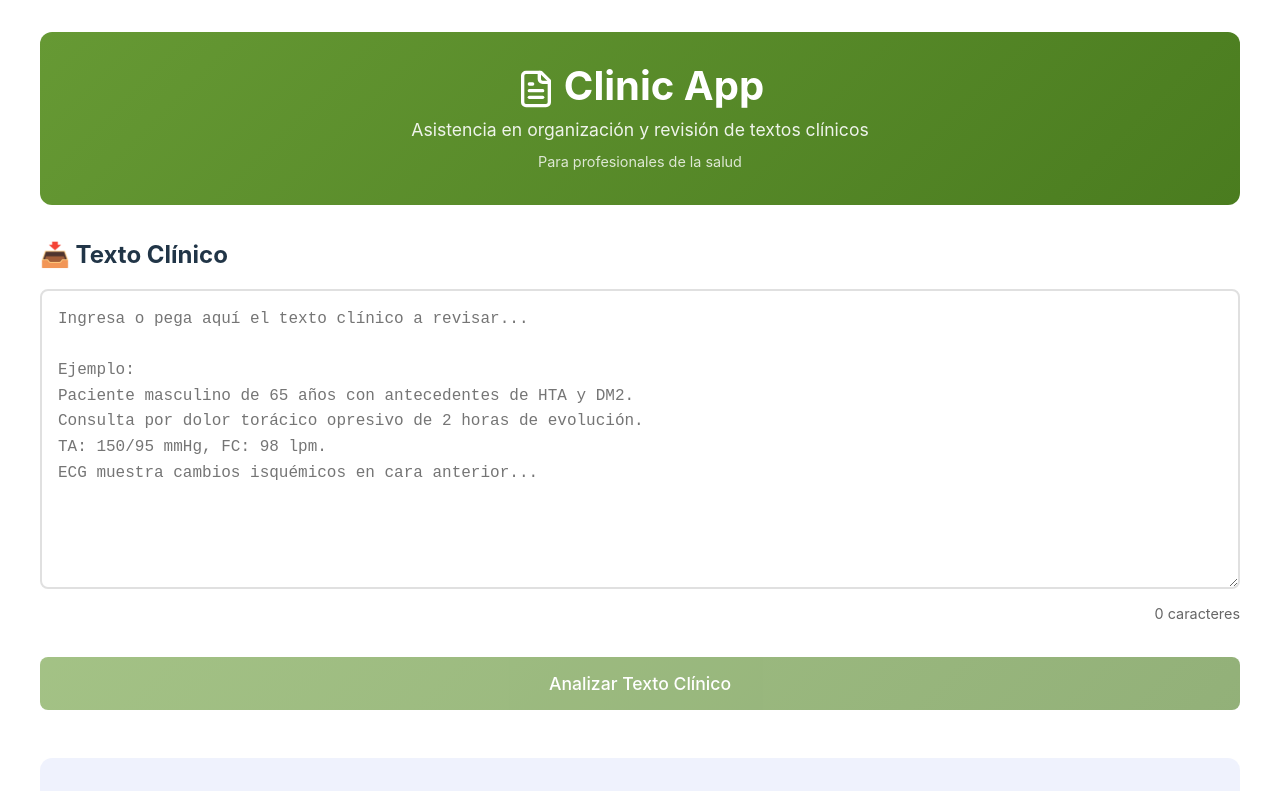
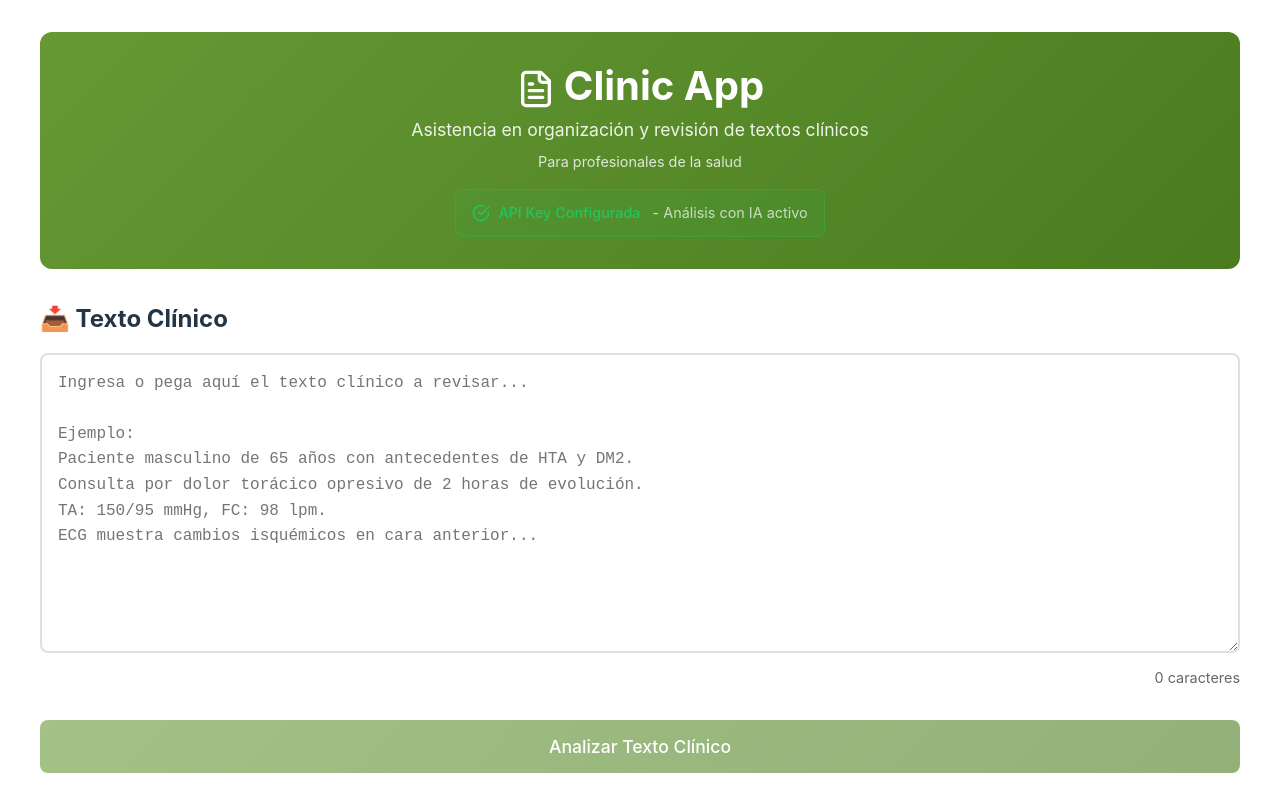
Before and after one commit to rodridega/clinic-app, a React (Vite) app: page / in a window 1280 px wide. Shown: the top 791 px of the page. Built offline with nearby package versions, Linux system fonts and the light colour scheme; no server answers.

Commit message:
Add API status indicator and capitalize text in ClinicalReviewResults component

```diff
--- a/src/App.tsx
+++ b/src/App.tsx
@@ -1,5 +1,5 @@
 import { useState } from 'react';
-import { FileText, Loader2 } from 'lucide-react';
+import { FileText, Loader2, CheckCircle, AlertCircle } from 'lucide-react';
 import { ClinicalReviewResults } from './components/ClinicalReviewResults';
 import { clinicalAnalysisService } from './services/clinicalAnalysis';
 import type { ClinicalReview } from './types/clinical';
@@ -57,6 +57,37 @@ function App() {
                 <p style={{ fontSize: '0.9rem', marginTop: '0.5rem', opacity: 0.8 }}>
                     Para profesionales de la salud
                 </p>
+
+                {/* API Status Indicator */}
+                <div style={{
+                    marginTop: '1rem',
+                    padding: '0.75rem 1rem',
+                    borderRadius: '8px',
+                    display: 'inline-flex',
+                    alignItems: 'center',
+                    gap: '0.5rem',
+                    background: clinicalAnalysisService.isApiKeyConfigured()
+                        ? 'rgba(34, 197, 94, 0.1)'
+                        : 'rgba(251, 146, 60, 0.1)',
+                    border: clinicalAnalysisService.isApiKeyConfigured()
+                        ? '1px solid rgba(34, 197, 94, 0.3)'
+                        : '1px solid rgba(251, 146, 60, 0.3)',
+                    fontSize: '0.9rem'
+                }}>
+                    {clinicalAnalysisService.isApiKeyConfigured() ? (
+                        <>
+                            <CheckCircle size={18} style={{ color: '#22c55e' }} />
+                            <span style={{ color: '#22c55e', fontWeight: 500 }}>API Key Configurada</span>
+                            <span style={{ opacity: 0.7, marginLeft: '0.25rem' }}>- Análisis con IA activo</span>
+                        </>
+                    ) : (
+                        <>
+                            <AlertCircle size={18} style={{ color: '#fb923c' }} />
+                            <span style={{ color: '#fb923c', fontWeight: 500 }}>API Key No Configurada</span>
+                            <span style={{ opacity: 0.7, marginLeft: '0.25rem' }}>- Usando modo demo</span>
+                        </>
+                    )}
+                </div>
             </header>
 
             {/* Input Section */}
--- a/src/components/ClinicalReviewResults.tsx
+++ b/src/components/ClinicalReviewResults.tsx
@@ -5,6 +5,12 @@ import type { ClinicalReview } from '../types/clinical';
 interface ClinicalReviewResultsProps {
     review: ClinicalReview;
 }
+
+// Función para capitalizar la primera letra de una cadena
+const capitalize = (text: string): string => {
+    if (!text) return text;
+    return text.charAt(0).toUpperCase() + text.slice(1);
+};
 
 export const ClinicalReviewResults: React.FC<ClinicalReviewResultsProps> = ({ review }) => {
     return (
@@ -16,7 +22,7 @@ export const ClinicalReviewResults: React.FC<ClinicalReviewResultsProps> = ({ re
                     1. Resumen Clínico
                 </h2>
                 <div className="section-content">
-                    <p>{review.resumenClinico}</p>
+                    <p>{capitalize(review.resumenClinico)}</p>
                 </div>
             </section>
 
@@ -32,7 +38,7 @@ export const ClinicalReviewResults: React.FC<ClinicalReviewResultsProps> = ({ re
                             <h3 className="subsection-title">Antecedentes</h3>
                             <ul>
                                 {review.datosRelevantes.antecedentes.map((item, idx) => (
-                                    <li key={idx}>{item}</li>
+                                    <li key={idx}>{capitalize(item)}</li>
                                 ))}
                             </ul>
                         </div>
@@ -43,7 +49,7 @@ export const ClinicalReviewResults: React.FC<ClinicalReviewResultsProps> = ({ re
                             <h3 className="subsection-title">Síntomas</h3>
                             <ul>
                                 {review.datosRelevantes.sintomas.map((item, idx) => (
-                                    <li key={idx}>{item}</li>
+                                    <li key={idx}>{capitalize(item)}</li>
                                 ))}
                             </ul>
                         </div>
@@ -54,7 +60,7 @@ export const ClinicalReviewResults: React.FC<ClinicalReviewResultsProps> = ({ re
                             <h3 className="subsection-title">Signos</h3>
                             <ul>
                                 {review.datosRelevantes.signos.map((item, idx) => (
-                                    <li key={idx}>{item}</li>
+                                    <li key={idx}>{capitalize(item)}</li>
                                 ))}
                             </ul>
                         </div>
@@ -65,7 +71,7 @@ export const ClinicalReviewResults: React.FC<ClinicalReviewResultsProps> = ({ re
                             <h3 className="subsection-title">Estudios Mencionados</h3>
                             <ul>
                                 {review.datosRelevantes.estudios.map((item, idx) => (
-                                    <li key={idx}>{item}</li>
+                                    <li key={idx}>{capitalize(item)}</li>
                                 ))}
                             </ul>
                         </div>
@@ -76,7 +82,7 @@ export const ClinicalReviewResults: React.FC<ClinicalReviewResultsProps> = ({ re
                             <h3 className="subsection-title">Medicación Previa</h3>
                             <ul>
                                 {review.datosRelevantes.medicacionPrevia.map((item, idx) => (
-                                    <li key={idx}>{item}</li>
+                                    <li key={idx}>{capitalize(item)}</li>
                                 ))}
                             </ul>
                         </div>
@@ -100,7 +106,7 @@ export const ClinicalReviewResults: React.FC<ClinicalReviewResultsProps> = ({ re
                     {review.redFlags.length > 0 ? (
                         <ul>
                             {review.redFlags.map((flag, idx) => (
-                                <li key={idx} className="red-flag-item">{flag}</li>
+                                <li key={idx} className="red-flag-item">{capitalize(flag)}</li>
                             ))}
                         </ul>
                     ) : (
@@ -121,7 +127,7 @@ export const ClinicalReviewResults: React.FC<ClinicalReviewResultsProps> = ({ re
                     {review.informacionFaltante.length > 0 ? (
                         <ul>
                             {review.informacionFaltante.map((item, idx) => (
-                                <li key={idx}>{item}</li>
+                                <li key={idx}>{capitalize(item)}</li>
                             ))}
                         </ul>
                     ) : (
@@ -138,7 +144,7 @@ export const ClinicalReviewResults: React.FC<ClinicalReviewResultsProps> = ({ re
                     <Shield size={20} />
                     <strong>Advertencia de Uso</strong>
                 </div>
-                <p>{review.advertencia}</p>
+                <p>{capitalize(review.advertencia)}</p>
             </div>
         </div>
     );
--- a/src/services/clinicalAnalysis.ts
+++ b/src/services/clinicalAnalysis.ts
@@ -272,6 +272,10 @@ class ClinicalAnalysisService {
     });
     return found;
   }
+
+  public isApiKeyConfigured(): boolean {
+    return this.apiKey !== null && this.apiKey.length > 0;
+  }
 }
 
 export const clinicalAnalysisService = new ClinicalAnalysisService();
```
